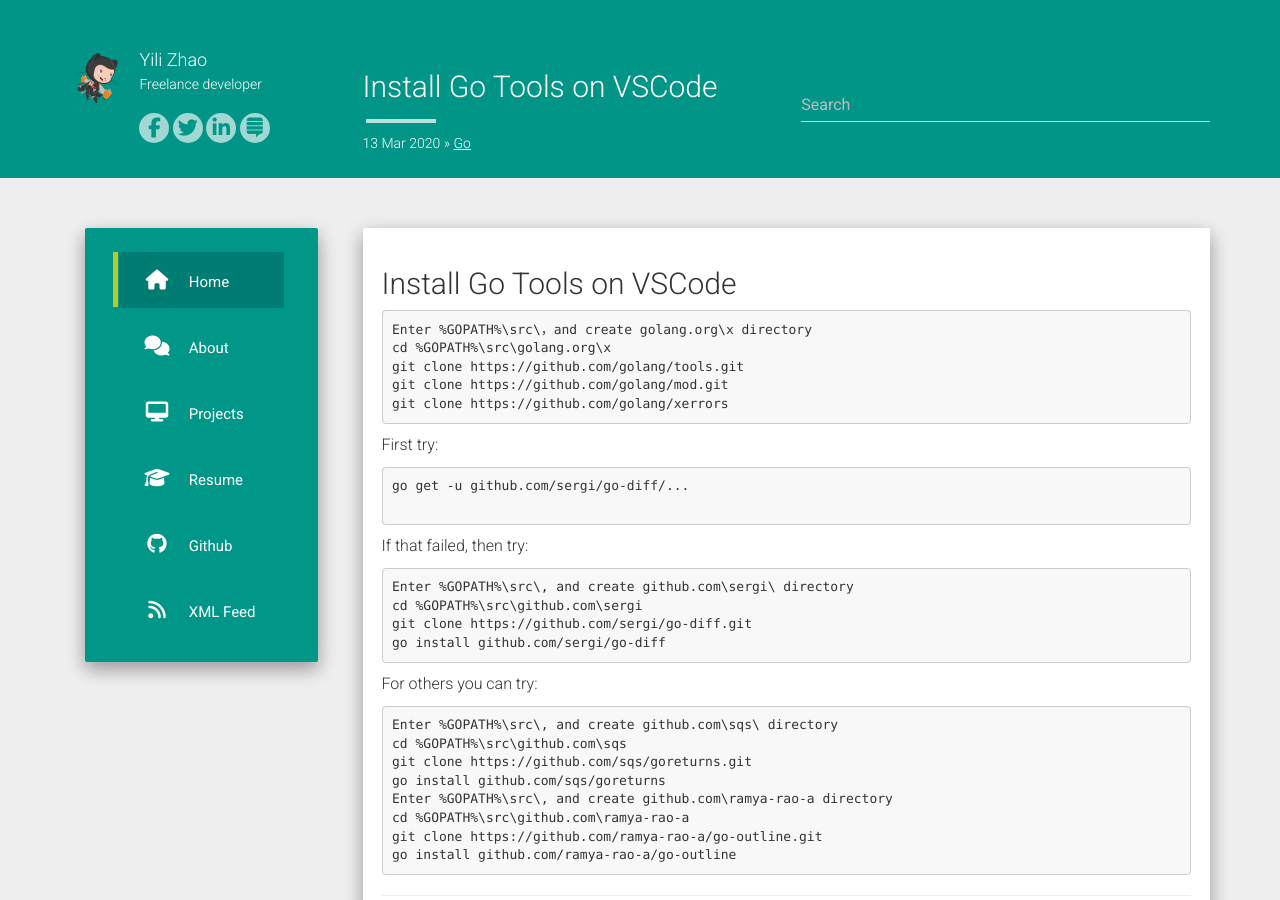
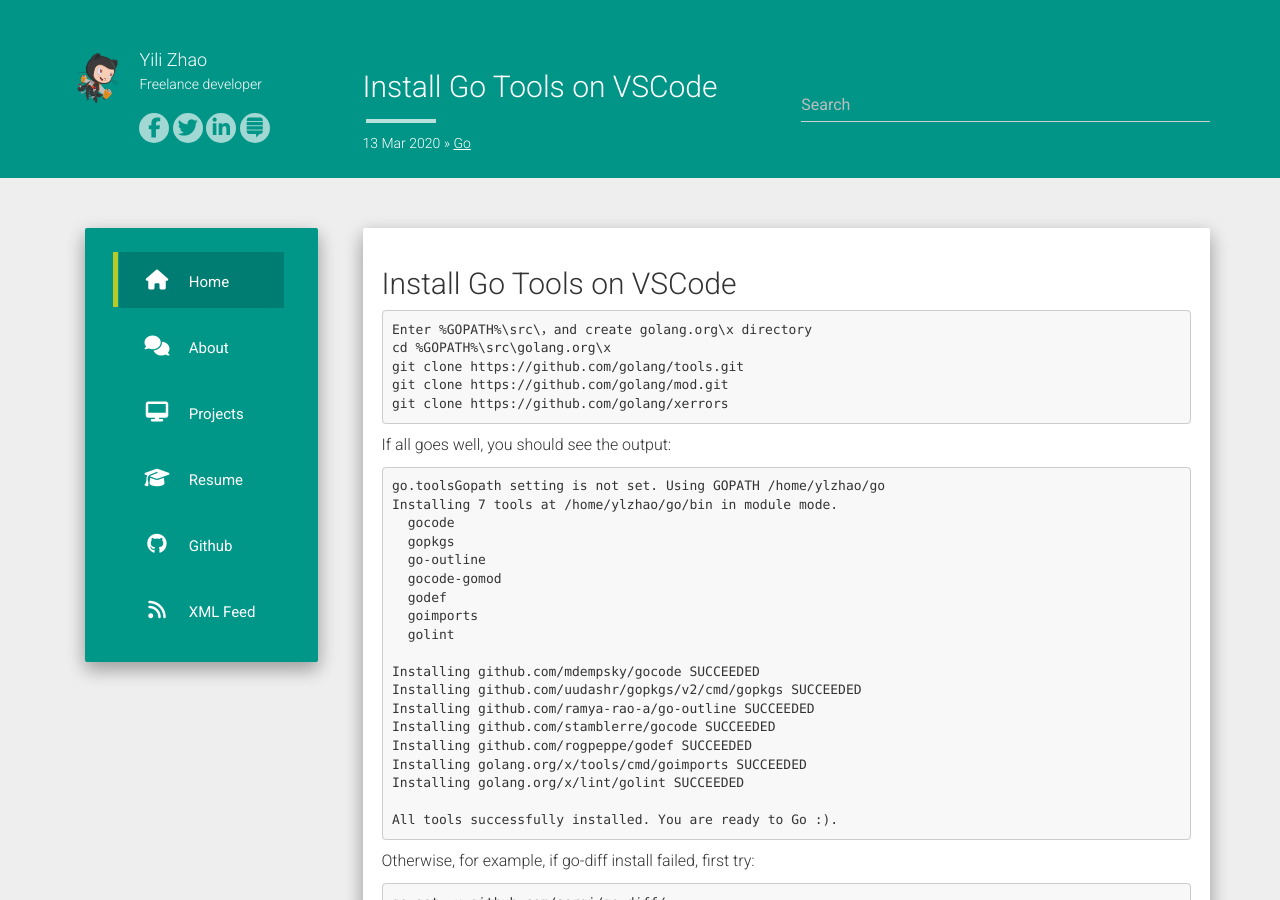
Before and after one commit to panovr/panovr.github.io, a Jekyll site: the page built from _posts/2020-03-13-Install-Go-Tools-on-VSCode.md, in a window 1280 px wide and 900 px high. Built offline with Jekyll 4.4.1, drawn with Linux system fonts in a browser that asks for light colours; nearby versions of some CDN libraries; comment, search, counter and statistics services are not loaded.

Commit message:
Update blog

````diff
--- a/_posts/2020-03-13-Install-Go-Tools-on-VSCode.md
+++ b/_posts/2020-03-13-Install-Go-Tools-on-VSCode.md
@@ -15,7 +15,30 @@ git clone https://github.com/golang/mod.git
 git clone https://github.com/golang/xerrors
 ```
 
-First try:
+If all goes well, you should see the output:
+```
+go.toolsGopath setting is not set. Using GOPATH /home/ylzhao/go
+Installing 7 tools at /home/ylzhao/go/bin in module mode.
+  gocode
+  gopkgs
+  go-outline
+  gocode-gomod
+  godef
+  goimports
+  golint
+
+Installing github.com/mdempsky/gocode SUCCEEDED
+Installing github.com/uudashr/gopkgs/v2/cmd/gopkgs SUCCEEDED
+Installing github.com/ramya-rao-a/go-outline SUCCEEDED
+Installing github.com/stamblerre/gocode SUCCEEDED
+Installing github.com/rogpeppe/godef SUCCEEDED
+Installing golang.org/x/tools/cmd/goimports SUCCEEDED
+Installing golang.org/x/lint/golint SUCCEEDED
+
+All tools successfully installed. You are ready to Go :).
+```
+
+Otherwise, for example, if go-diff install failed, first try:
 ```
 go get -u github.com/sergi/go-diff/...
 
````
